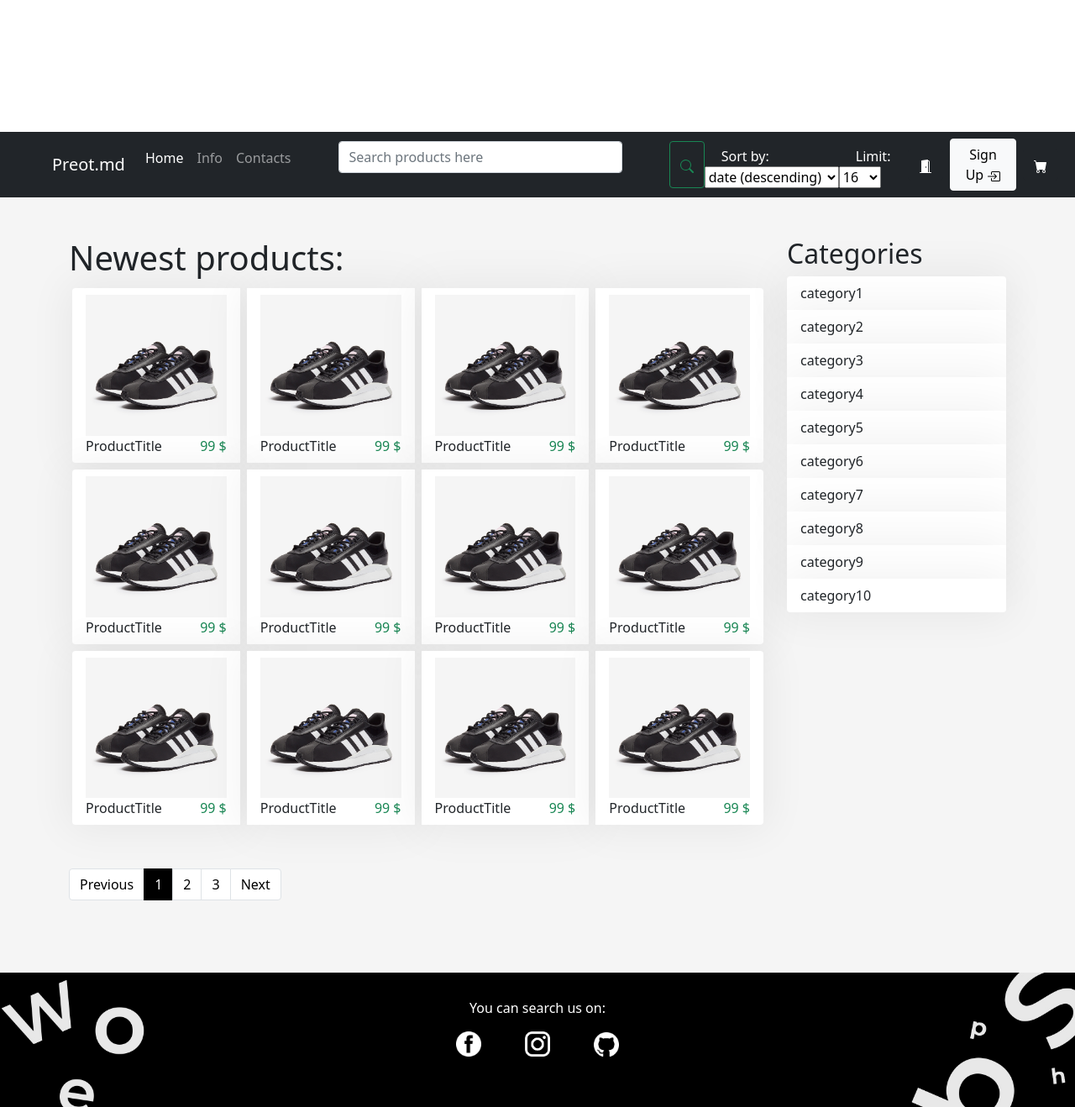
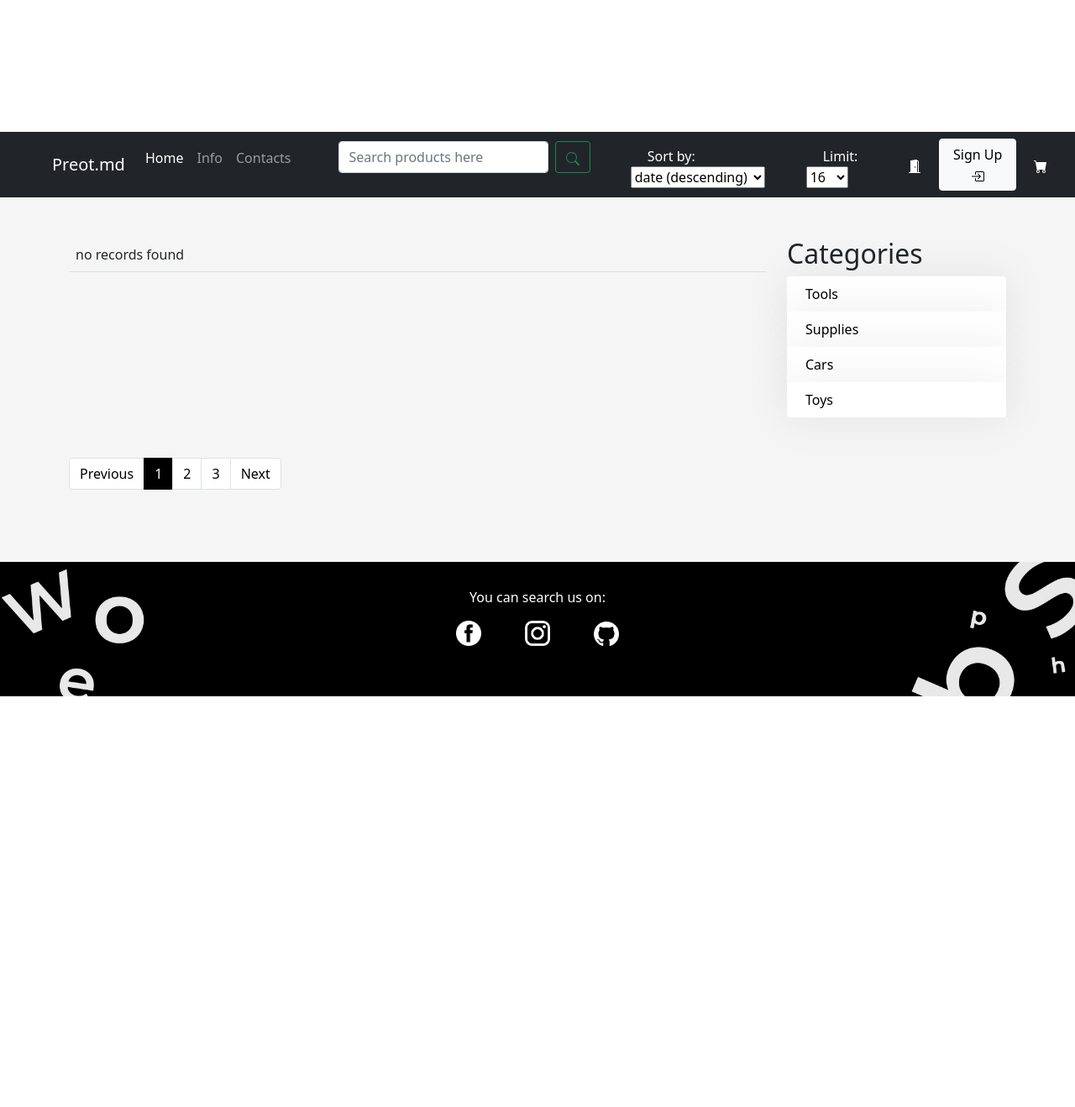
Before and after one commit to sasa-bonta/WebShop_preot.md, a Symfony app: template templates/main/index.html.twig in a window 1280 px wide. Shown: the part 643-1961 px from the top of the page at 84% size. After the commit the page ends 1472 px from the top, so only its background shows below. Run offline with Twig, Linux system fonts and the light colour scheme; the template is opened without the code that fills it, so the values that code supplies are empty; some libraries are stand-ins or nearby versions.

Commit message:
Implemented searchProducts

```diff
--- a/composer.json
+++ b/composer.json
@@ -10,7 +10,7 @@
         "composer/package-versions-deprecated": "1.11.99.1",
         "doctrine/annotations": "^1.0",
         "doctrine/doctrine-bundle": "^2.3",
-        "doctrine/doctrine-migrations-bundle": "^3.0",
+        "doctrine/doctrine-migrations-bundle": "^3.1",
         "doctrine/orm": "^2.8",
         "phpdocumentor/reflection-docblock": "^5.2",
         "sensio/framework-extra-bundle": "^5.1",
--- a/templates/main/index.html.twig
+++ b/templates/main/index.html.twig
@@ -1,9 +1,7 @@
 {% extends '/base.html.twig' %}
 
 {% block body %}
-
     <header id="header">
-        {# Slider HERE #}
         <div id="carouselExampleInterval" class="carousel slide" data-bs-ride="carousel">
             <div class="carousel-inner">
                 <div class="carousel-item active" data-bs-interval="5000">
@@ -20,129 +18,74 @@
     </header>
 
     <div id="content">
-      {# Navigation bar HERE #}
         {% include 'navbar.html.twig' %}
+
         <div class="container">
             <div class="row my-5">
                 <div class="col-9">
-                    <h1>Newest products:</h1>
+                    <table class="table">
+                        <tbody>
+                        {% for product in products %}
 
-                    <ul class="list-group list-group-horizontal">
-                        <li class="list-group-item m-1">
-                            <img class="img-fluid" src="{{ asset('assets/main/images/product1.jpg') }}" width="200"
-                                 alt="1">
-                            <div class="product_details">
-                                <div class="title">ProductTitle</div>
-                                <div class="price">99 $</div>
+                            {% if loop.index0 % 4 == 0 %}
+                                <tr>
+                                <td>
+                                    <div class="image">
+                                        <img src="{{ asset(product.imgPath) }}" width="200" height="200" alt="Image 1">
                                     </div>
-                        </li>
-                        <li class="list-group-item m-1">
-                            <img class="img-fluid" src="{{ asset('assets/main/images/product1.jpg') }}" width="200"
-                                 alt="1">
-                            <div class="product_details">
-                                <div class="title">ProductTitle</div>
-                                <div class="price">99 $</div>
+                                    <div class="name">
+                                        <b>{{ product.name }}</b>
                                     </div>
-                        </li>
-                        <li class="list-group-item m-1">
-                            <img class="img-fluid" src="{{ asset('assets/main/images/product1.jpg') }}" width="200"
-                                 alt="1">
-                            <div class="product_details">
-                                <div class="title">ProductTitle</div>
-                                <div class="price">99 $</div>
+                                    <div class="price">
+                                        {{ product.price }} $
                                     </div>
-                        </li>
-                        <li class="list-group-item m-1">
-                            <img class="img-fluid" src="{{ asset('assets/main/images/product1.jpg') }}" width="200"
-                                 alt="1">
-                            <div class="product_details">
-                                <div class="title">ProductTitle</div>
-                                <div class="price">99 $</div>
+                                </td>
+                            {% else %}
+                                <td>
+                                    <div class="image">
+                                        <img src="{{ asset(product.imgPath) }}" width="200" height="200" alt="Image 1">
                                     </div>
-                        </li>
-                    </ul>
-                    <ul class="list-group list-group-horizontal">
-                        <li class="list-group-item m-1">
-                            <img class="img-fluid" src="{{ asset('assets/main/images/product1.jpg') }}" width="200"
-                                 alt="1">
-                            <div class="product_details">
-                                <div class="title">ProductTitle</div>
-                                <div class="price">99 $</div>
+                                    <div class="name">
+                                        <b>{{ product.name }}</b>
                                     </div>
-                        </li>
-                        <li class="list-group-item m-1">
-                            <img class="img-fluid" src="{{ asset('assets/main/images/product1.jpg') }}" width="200"
-                                 alt="1">
-                            <div class="product_details">
-                                <div class="title">ProductTitle</div>
-                                <div class="price">99 $</div>
+                                    <div class="price">
+                                        {{ product.price }} $
                                     </div>
-                        </li>
-                        <li class="list-group-item m-1">
-                            <img class="img-fluid" src="{{ asset('assets/main/images/product1.jpg') }}" width="200"
-                                 alt="1">
-                            <div class="product_details">
-                                <div class="title">ProductTitle</div>
-                                <div class="price">99 $</div>
-                            </div>
-                        </li>
-                        <li class="list-group-item m-1">
-                            <img class="img-fluid" src="{{ asset('assets/main/images/product1.jpg') }}" width="200"
-                                 alt="1">
-                            <div class="product_details">
-                                <div class="title">ProductTitle</div>
-                                <div class="price">99 $</div>
-                            </div>
-                        </li>
-                    </ul>
-                    <ul class="list-group list-group-horizontal">
-                        <li class="list-group-item m-1">
-                            <img class="img-fluid" src="{{ asset('assets/main/images/product1.jpg') }}" width="200"
-                                 alt="1">
-                            <div class="product_details">
-                                <div class="title">ProductTitle</div>
-                                <div class="price">99 $</div>
-                            </div>
-                        </li>
-                        <li class="list-group-item m-1">
-                            <img class="img-fluid" src="{{ asset('assets/main/images/product1.jpg') }}" width="200"
-                                 alt="1">
-                            <div class="product_details">
-                                <div class="title">ProductTitle</div>
-                                <div class="price">99 $</div>
-                            </div>
-                        </li>
-                        <li class="list-group-item m-1">
-                            <img class="img-fluid" src="{{ asset('assets/main/images/product1.jpg') }}" width="200"
-                                 alt="1">
-                            <div class="product_details">
-                                <div class="title">ProductTitle</div>
-                                <div class="price">99 $</div>
-                            </div>
-                        </li>
-                        <li class="list-group-item m-1">
-                            <img class="img-fluid" src="{{ asset('assets/main/images/product1.jpg') }}" width="200"
-                                 alt="1">
-                            <div class="product_details">
-                                <div class="title">ProductTitle</div>
-                                <div class="price">99 $</div>
-                            </div>
-                        </li>
-                    </ul>
+                                </td>
+                            {% endif %}
+                        {% else %}
+                            <tr>
+                                <td colspan="9">no records found</td>
+                            </tr>
+                        {% endfor %}
+                        </tbody>
+                    </table>
+
                 </div>
                 <div class="col-3">
                     <h2>Categories</h2>
                     <ul class="list-group">
-                        <li class="list-group-item">category1</li>
-                        <li class="list-group-item">category2</li>
-                        <li class="list-group-item">category3</li>
-                        <li class="list-group-item">category4</li>
-                        <li class="list-group-item">category5</li>
-                        <li class="list-group-item">category6</li>
-                        <li class="list-group-item">category7</li>
-                        <li class="list-group-item">category8</li>
-                        <li class="list-group-item">category9</li>
-                        <li class="list-group-item">category10</li>
+
+                        <li class="list-group-item">
+                            <button type="submit" value="tools" style="background: none;border: none"
+                                    onclick="setCategory(this.value)">Tools
+                            </button>
+                        </li>
+                        <li class="list-group-item">
+                            <button type="submit" value="supplies" style="background: none;border: none"
+                                    onclick="setCategory(this.value)">Supplies
+                            </button>
+                        </li>
+                        <li class="list-group-item">
+                            <button type="submit" value="cars" style="background: none;border: none"
+                                    onclick="setCategory(this.value)">Cars
+                            </button>
+                        </li>
+                        <li class="list-group-item">
+                            <button type="submit" value="toys" style="background: none;border: none"
+                                    onclick="setCategory(this.value)">Toys
+                            </button>
+                        </li>
                     </ul>
                 </div>
             </div>
@@ -165,4 +108,12 @@
 
         {% include 'footer.html.twig' %}
     </div>
+
+    <script>
+        function setCategory(value) {
+            var urlSearchParams = new URLSearchParams(window.location.search);
+            urlSearchParams.set('category', value);
+            window.location.search = urlSearchParams;
+        }
+    </script>
 {% endblock %}
--- a/templates/product/new.html.twig
+++ b/templates/main/product/new.html.twig
@@ -11,7 +11,7 @@
 {#            <li>{{ error }}</li>#}
 {#        {% endfor %}#}
 {#    </div>#}
-    {{ include('product/_form.html.twig') }}
+    {{ include('main/product/_form.html.twig') }}
 
     <a href="{{ path('product_index') }}">back to list</a>
 {% endblock %}
--- a/templates/navbar.html.twig
+++ b/templates/navbar.html.twig
@@ -9,7 +9,7 @@
         <div class="collapse navbar-collapse" id="navbarSupportedContent">
             <ul class="navbar-nav me-auto mb-2 mb-lg-0">
                 <li class="nav-item">
-                    <a class="nav-link active" aria-current="page" href="#">Home</a>
+                    <a class="nav-link active" aria-current="page" href="../main/product/index.html.twig">Home</a>
                 </li>
                 <li class="nav-item">
                     <a class="nav-link" href="#">Info</a>
@@ -18,28 +18,29 @@
                     <a class="nav-link" href="#">Contacts</a>
                 </li>
                 <li>
-                    <form class="d-flex mx-5">
-                        <input class="form-control me-2" type="search" placeholder="Search products here"
-                               aria-label="Search" size="60">
+                    <form class="d-flex mx-5" action="{{ path("product_index") }}">
+                        <input class="name form-control me-2" name="name" type="search" placeholder="Search products here"
+                        aria-label="Search" size="30">
+                        <button class="name btn btn-outline-success" type="submit">
+                            <svg xmlns="http://www.w3.org/2000/svg" width="16" height="16" fill="currentColor"
+                                 class="bi bi-search" viewBox="0 0 16 16">
+                                <path d="M11.742 10.344a6.5 6.5 0 1 0-1.397 1.398h-.001c.03.04.062.078.098.115l3.85 3.85a1 1 0 0 0 1.415-1.414l-3.85-3.85a1.007 1.007 0 0 0-.115-.1zM12 6.5a5.5 5.5 0 1 1-11 0 5.5 5.5 0 0 1 11 0z"/>
+                            </svg>
+                        </button>
+                    </form>
                 </li>
-                <button class="btn btn-outline-success" type="submit">
-                    <svg xmlns="http://www.w3.org/2000/svg" width="16" height="16" fill="currentColor"
-                         class="bi bi-search" viewBox="0 0 16 16">
-                        <path d="M11.742 10.344a6.5 6.5 0 1 0-1.397 1.398h-.001c.03.04.062.078.098.115l3.85 3.85a1 1 0 0 0 1.415-1.414l-3.85-3.85a1.007 1.007 0 0 0-.115-.1zM12 6.5a5.5 5.5 0 1 1-11 0 5.5 5.5 0 0 1 11 0z"/>
-                    </svg>
-                </button>
                 <li>
                     <label for="sortby" style="color: white; margin-left: 20px; margin-right: 20px; margin-top: 6px">Sort by:</label>
-                    <select id="sortby">
-                        <option value="date_desc">date (descending)</option>
-                        <option value="date_asc">date (ascending)</option>
-                        <option value="price_desc">price (descending)</option>
-                        <option value="price_asc">price (ascending)</option>
+                    <select id="sortby" onchange="changeSort(this.value)">
+                        <option value="created_at:DESC">date (descending)</option>
+                        <option value="created_at:ASC">date (ascending)</option>
+                        <option value="price:DESC">price (descending)</option>
+                        <option value="price:ASC">price (ascending)</option>
                     </select>
                 </li>
                 <li>
                     <label for="limit" style="color: white; margin-left: 20px; margin-right: 20px; margin-top: 6px">Limit:</label>
-                    <select id="limit">
+                    <select id="limit" name="limit" onchange="changeLimit(this.value)">
                         <option value="16">16</option>
                         <option value="32">32</option>
                         <option value="64">64</option>
@@ -72,3 +73,29 @@
         </div>
     </div>
 </nav>
+
+<script>
+    function changeLimit(value) {
+
+        var urlSearchParams = new URLSearchParams(window.location.search);
+        urlSearchParams.set('limit', value);
+        window.location.search = urlSearchParams;
+
+        /**
+         * @TODO: Change limit option on load
+         */
+        // var limit = document.getElementById("limit");
+        // limit.options[limit.options.selectedIndex].selected = true;
+    }
+
+    function changeSort(value) {
+
+        var urlSearchParams = new URLSearchParams(window.location.search);
+        urlSearchParams.set('order', value);
+        window.location.search = urlSearchParams;
+
+        /**
+         * @TODO: Change order by option on load
+         */
+    }
+</script>
```
Also changed, not shown: migrations/Version20210409124406.php (+30 -30 lines), migrations/Version20210409143323.php (+30 -30 lines), migrations/Version20210411131230.php (added, +31 -0 lines), src/Controller/DefaultController.php (+30 -4 lines), src/Controller/ProductController.php (+22 -19 lines), src/Form/ProductType.php (+5 -5 lines), src/Repository/ProductRepository.php (+4 -3 lines), templates/main/product/index.html.twig (added, +177 -0 lines), templates/product/index.html.twig (deleted, +0 -49 lines), templates/main/product-details/index.html.twig (renamed from templates/product-details/index.html.twig), templates/main/product/_delete_form.html.twig (renamed from templates/product/_delete_form.html.twig), templates/main/product/_form.html.twig (renamed from templates/product/_form.html.twig), templates/main/product/edit.html.twig (renamed from templates/product/edit.html.twig), templates/main/product/product_details.html.twig (renamed from templates/product/product_details.html.twig), 1 more files, 1 other file. Lines whose indentation alone changed are shown as unchanged.
